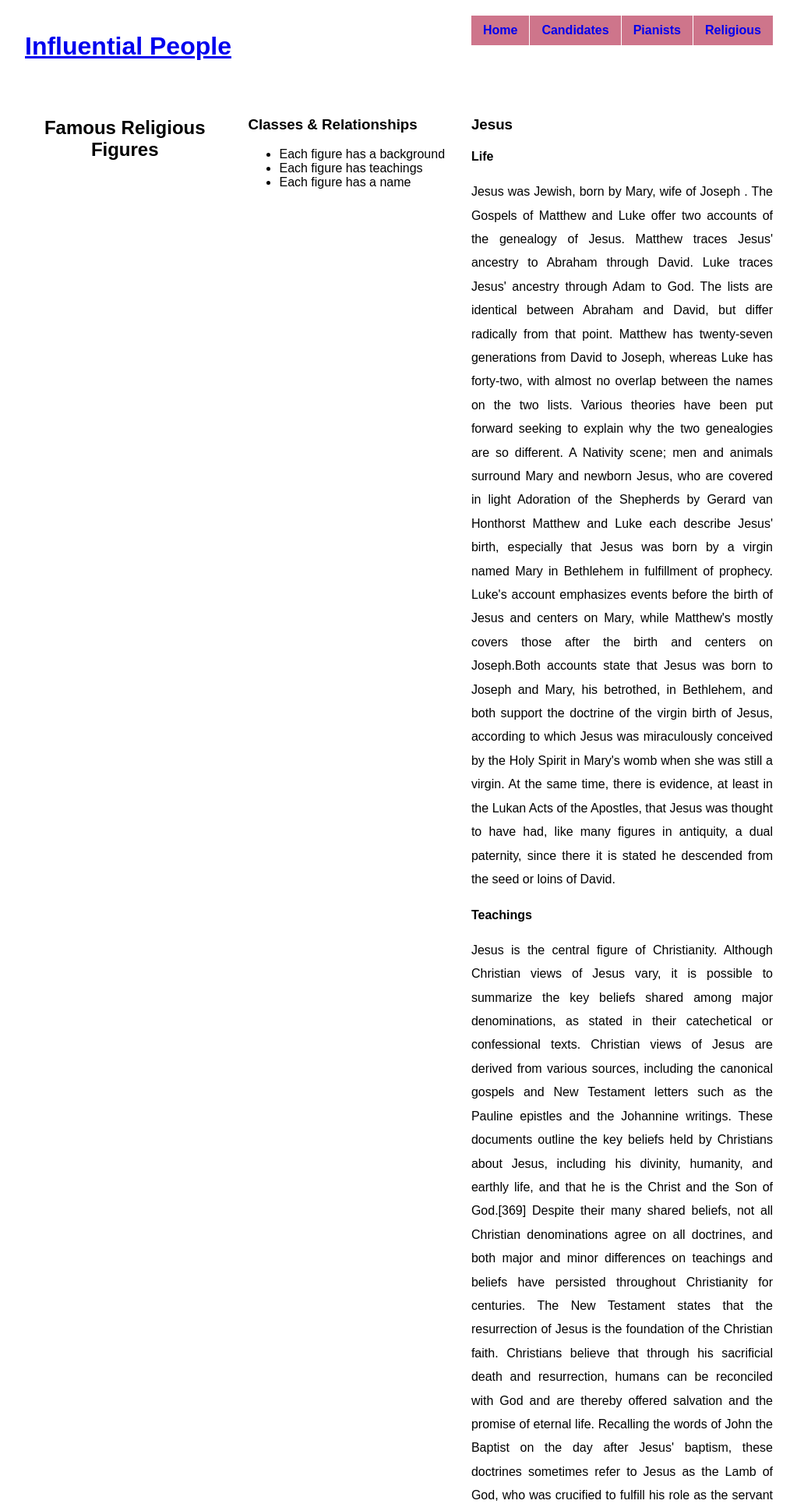
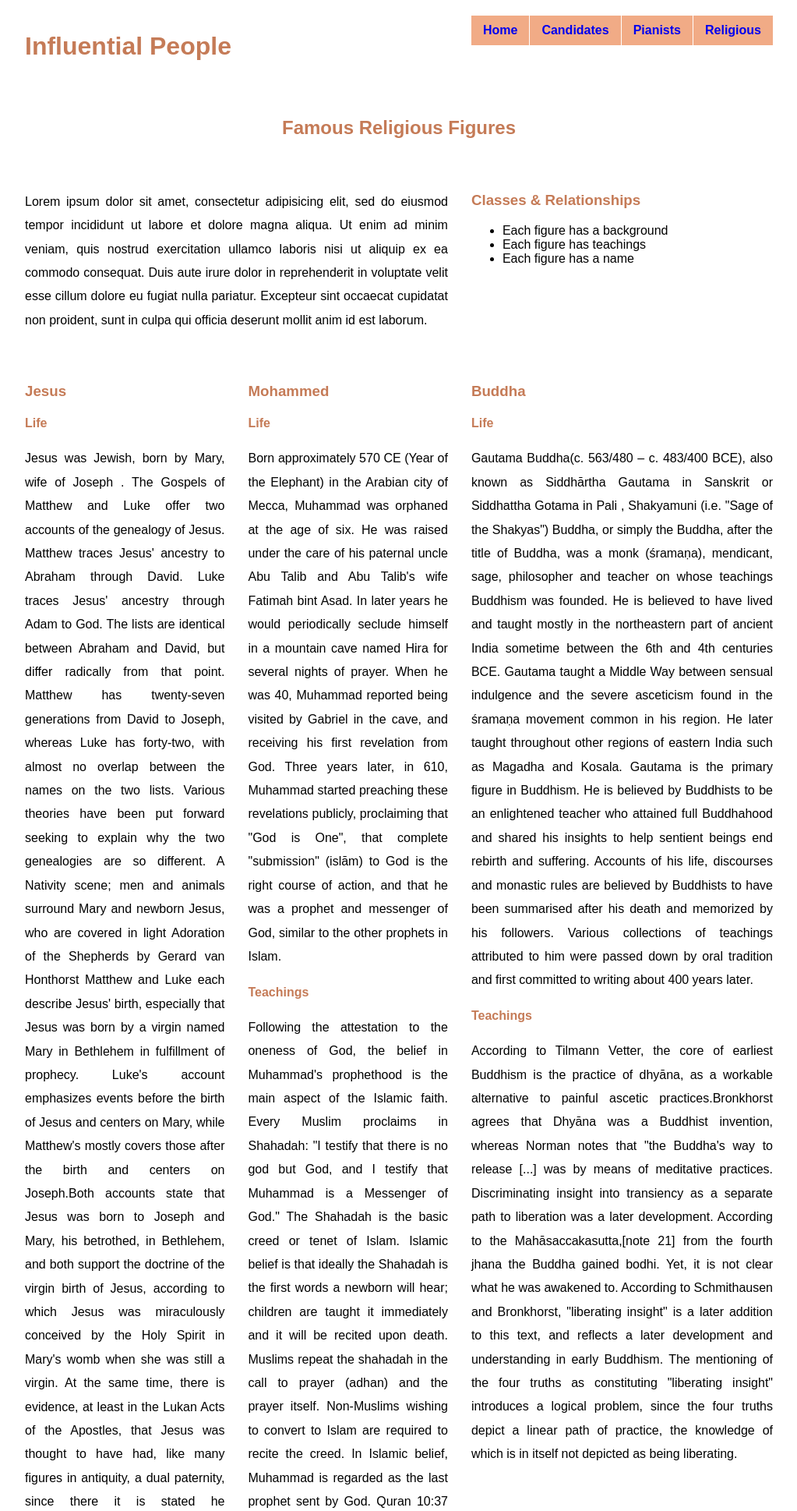
Before and after one commit to yzeng810/smash-website, a PHP site: page /religious.html in a window 1280 px wide. Shown: the top 1938 px of the page at 78% size, without its empty margins (128-1151 px from the left). Run offline with PHP 8.4, Linux system fonts and the light colour scheme.

Commit message:
Update religious.html with dummy intro para & update color scheme

```diff
--- a/css/styles.css
+++ b/css/styles.css
@@ -15,6 +15,14 @@
 header {
 	grid-column: 1/3;
 	grid-row: 1;
+}
+
+header a {
+	text-decoration: none;
+}
+
+h1, h2, h3, h4 {
+	color: #C57B57;
 }
 
 h2 {
@@ -48,14 +56,12 @@ nav li {
 	list-style-type: none;
 	font-weight: bold;
 	border-right: 1px solid white;
+	color: #1E2D2F;
+	text-decoration: none;
 }
 
 nav li:last-child {
 	border-right: none;
-}
-
-h2 {
-	grid-column: 1/4;
 }
 
 nav ul {
@@ -68,7 +74,7 @@ nav li a {
 	display: block;
 	text-align: center;
 	padding: 10px 15px;
-	background-color: #ce758b;
+	background-color: #F1AB86;
 	text-decoration: none;
 }
 
--- a/religious.html
+++ b/religious.html
@@ -13,11 +13,16 @@
 		</a>
 	</header>
 
-	<main>
 		<h2>Famous Religious Figures</h2>
-	</main>
 
-<section>
+	<p class="summary-left">Lorem ipsum dolor sit amet, consectetur adipisicing elit, sed do eiusmod
+	tempor incididunt ut labore et dolore magna aliqua. Ut enim ad minim veniam,
+	quis nostrud exercitation ullamco laboris nisi ut aliquip ex ea commodo
+	consequat. Duis aute irure dolor in reprehenderit in voluptate velit esse
+	cillum dolore eu fugiat nulla pariatur. Excepteur sint occaecat cupidatat non
+	proident, sunt in culpa qui officia deserunt mollit anim id est laborum.</p>
+
+<section class="summary-right">
 	<h3>Classes & Relationships</h3>
 	<ul>
 		<li>Each figure has a background </li>
```
